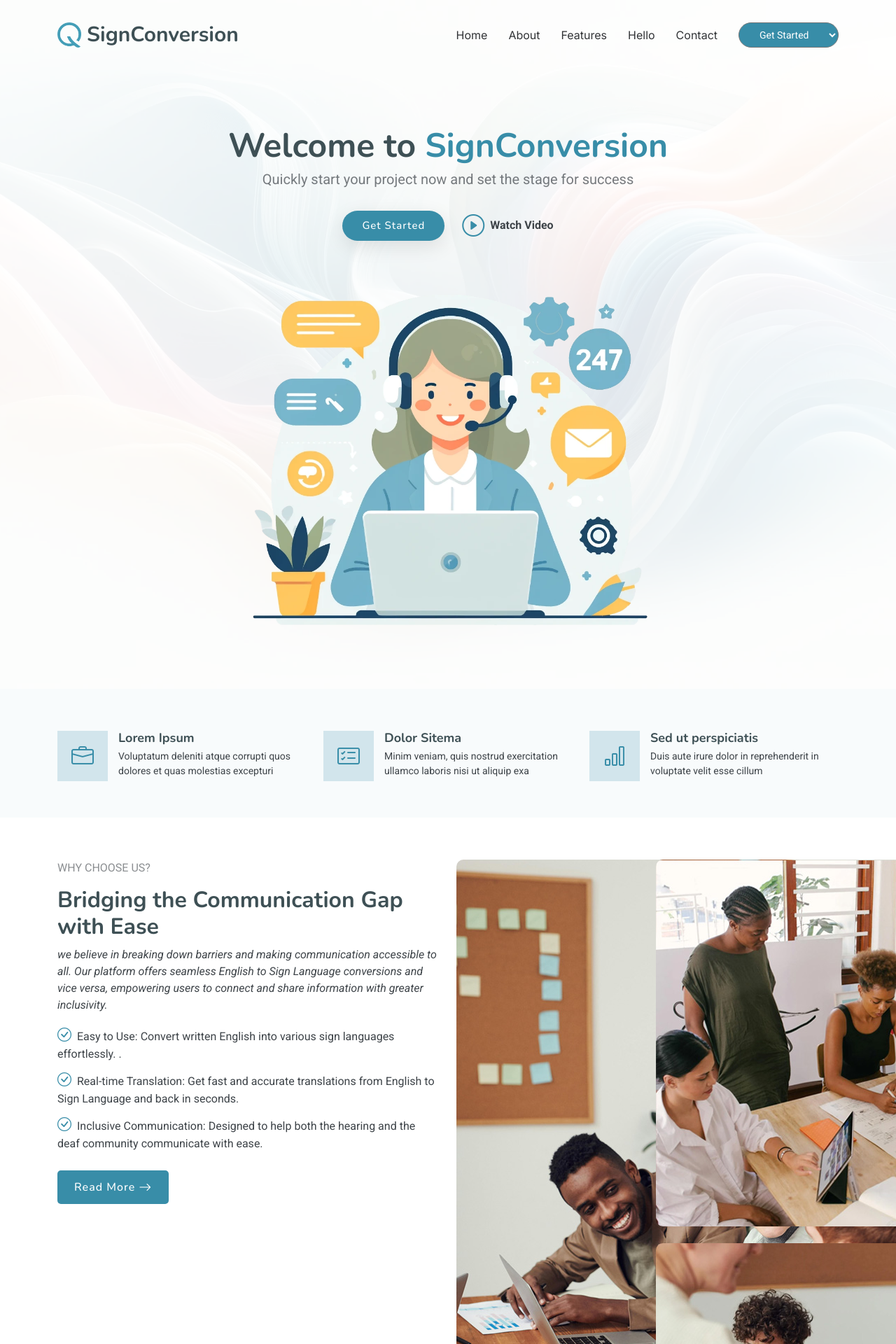
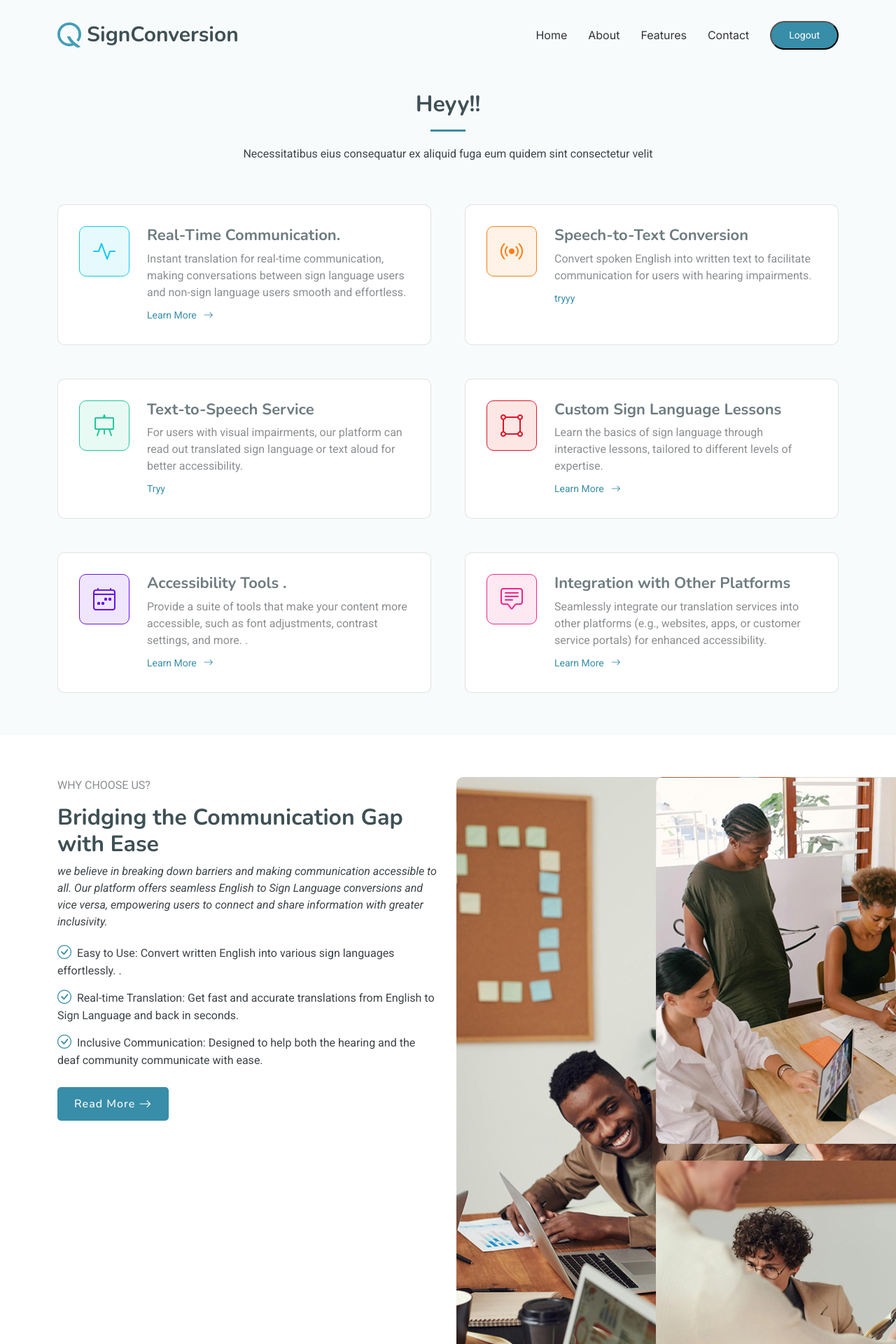
Before and after one commit to Ajaymalviy/sign_learning_college, a Django app: page / in a window 1280 px wide. Shown: the top 1920 px of the page at 70% size. Run offline with Django 5.2, Linux system fonts and the light colour scheme; the visitor is signed in with stand-in values (Sample User, id 1); some libraries are stand-ins or nearby versions.

Commit message:
modified the index file of html

```diff
--- a/myproject/myapp/templates/index.html
+++ b/myproject/myapp/templates/index.html
@@ -59,9 +59,7 @@
               <li><a href="#about">About</a></li>
               <li><a href="#features">Features</a></li>
               {% if user.is_authenticated %}
-              <li>
-                <a href="#services" >Hello</a>
-              </li>
+
             {% endif %}
               <li><a href="#contact">Contact</a></li>
 
@@ -70,14 +68,120 @@
           <i class="mobile-nav-toggle d-xl-none bi bi-list"></i>
       </nav>
 
-      <select name="ajay" class="btn-getstarted" onchange="window.location.href=this.value">
-        <option value="" disabled selected>Get Started</option>
-        <option value="{% url 'login' %}">Login</option>
-        <option value="{% url 'signup' %}">Signup</option>
-      </select>
+      {% if user.is_authenticated %}
+      <a  href="{% url 'logout' %}">
+        <button class="btn-getstarted">Logout</button>
+      </a>
+      {% else %}
+
+      <a  href="{% url 'login' %}">
+        <button class="btn-getstarted">Login</button>
+      </a>
+
+      <a  href="{% url 'signup' %}">
+        <button class="btn-getstarted">Signup</button>
+      </a>
+      {% endif %}
   </header>
 
   <main class="main">
+    {% if user.is_authenticated %}
+    <section id="services" class="services section light-background">
+
+      <!-- Section Title -->
+      <div class="container section-title" data-aos="fade-up">
+        <h2 style="margin-top: 70px;">Heyy!!</h2>
+        <p>Necessitatibus eius consequatur ex aliquid fuga eum quidem sint consectetur velit</p>
+      </div><!-- End Section Title -->
+
+      <div class="container">
+
+        <div class="row g-5">
+
+          <div class="col-lg-6" data-aos="fade-up" data-aos-delay="100">
+            <div class="service-item item-cyan position-relative">
+              <i class="bi bi-activity icon"></i>
+              <div>
+                <h3>Real-Time Communication.</h3>
+                <p>Instant translation for real-time communication, making conversations between sign language users and non-sign language users smooth and effortless.
+                </p>
+                <a href="#" class="read-more stretched-link">Learn More <i class="bi bi-arrow-right"></i></a>
+              </div>
+            </div>
+          </div><!-- End Service Item -->
+
+          <div class="col-lg-6" data-aos="fade-up" data-aos-delay="200">
+            <!-- Wrap the entire service item in an anchor tag to make the whole block clickable -->
+            <a href="{% url 'login' %}" class="service-item item-orange position-relative">
+              <i class="bi bi-broadcast icon"></i>
+              <div>
+                <h3>Speech-to-Text Conversion</h3>
+                <p>Convert spoken English into written text to facilitate communication for users with hearing impairments.</p>
+                <span class="read-more">tryyy </span>
+              </div>
+            </a>
+          </div><!-- End Service Item -->
+
+
+          <div class="col-lg-6" data-aos="fade-up" data-aos-delay="300">
+            <!-- Wrap the entire service item in an anchor tag to make the whole block clickable -->
+            <a href="{% url 'login' %}" class="service-item item-teal position-relative">
+              <i class="bi bi-easel icon"></i>
+              <div>
+                <h3>Text-to-Speech Service</h3>
+                <p>For users with visual impairments, our platform can read out translated sign language or text aloud for better accessibility.</p>
+                <span class="read-more">Tryy </span>
+              </div>
+            </a>
+          </div><!-- End Service Item -->
+
+          <div class="col-lg-6" data-aos="fade-up" data-aos-delay="400">
+            <div class="service-item item-red position-relative">
+              <i class="bi bi-bounding-box-circles icon"></i>
+              <div>
+                <h3>Custom Sign Language Lessons
+
+                </h3>
+                <p>Learn the basics of sign language through interactive lessons, tailored to different levels of expertise.
+                </p>
+                <a href="#" class="read-more stretched-link">Learn More <i class="bi bi-arrow-right"></i></a>
+              </div>
+            </div>
+          </div><!-- End Service Item -->
+
+          <div class="col-lg-6" data-aos="fade-up" data-aos-delay="500">
+            <div class="service-item item-indigo position-relative">
+              <i class="bi bi-calendar4-week icon"></i>
+              <div>
+                <h3>Accessibility Tools
+
+                  .</h3>
+                <p>Provide a suite of tools that make your content more accessible, such as font adjustments, contrast settings, and more.
+                  .</p>
+                <a href="#" class="read-more stretched-link">Learn More <i class="bi bi-arrow-right"></i></a>
+              </div>
+            </div>
+          </div><!-- End Service Item -->
+
+          <div class="col-lg-6" data-aos="fade-up" data-aos-delay="600">
+            <div class="service-item item-pink position-relative">
+              <i class="bi bi-chat-square-text icon"></i>
+              <div>
+                <h3>Integration with Other Platforms</h3>
+                <p>Seamlessly integrate our translation services into other platforms (e.g., websites, apps, or customer service portals) for enhanced accessibility.
+                </p>
+                <a href="#" class="read-more stretched-link">Learn More <i class="bi bi-arrow-right"></i></a>
+              </div>
+            </div>
+          </div><!-- End Service Item -->
+
+        </div>
+
+      </div>
+
+    </section><!-- /Services Section -->
+    {% else %}
+
 
     <!-- Hero Section -->
 
@@ -144,6 +248,9 @@
       </div>
 
     </section><!-- /Featured Services Section -->
+    {% endif %}
+       <!-- Services Section -->
+
 
     <!-- About Section -->
     <section id="about" class="about section">
@@ -310,99 +417,6 @@
 
     </section><!-- /Features Details Section -->
 
-    <!-- Services Section -->
-   {% if user.is_authenticated %}
-    <section id="services" class="services section light-background">
-
-      <!-- Section Title -->
-      <div class="container section-title" data-aos="fade-up">
-        <h2>Services</h2>
-        <p>Necessitatibus eius consequatur ex aliquid fuga eum quidem sint consectetur velit</p>
-      </div><!-- End Section Title -->
-
-      <div class="container">
-
-        <div class="row g-5">
-
-          <div class="col-lg-6" data-aos="fade-up" data-aos-delay="100">
-            <div class="service-item item-cyan position-relative">
-              <i class="bi bi-activity icon"></i>
-              <div>
-                <h3>Real-Time Communication.</h3>
-                <p>Instant translation for real-time communication, making conversations between sign language users and non-sign language users smooth and effortless.
-                </p>
-                <a href="#" class="read-more stretched-link">Learn More <i class="bi bi-arrow-right"></i></a>
-              </div>
-            </div>
-          </div><!-- End Service Item -->
-
-          <div class="col-lg-6" data-aos="fade-up" data-aos-delay="200">
-            <div class="service-item item-orange position-relative">
-              <i class="bi bi-broadcast icon"></i>
-              <div>
-                <h3>Speech-to-Text Conversion</h3>
-                <p>Convert spoken English into written text to facilitate communication for users with hearing impairments.</p>
-                <a href="#" class="read-more stretched-link">Learn More <i class="bi bi-arrow-right"></i></a>
-              </div>
-            </div>
-          </div><!-- End Service Item -->
-
-          <div class="col-lg-6" data-aos="fade-up" data-aos-delay="300">
-            <div class="service-item item-teal position-relative">
-              <i class="bi bi-easel icon"></i>
-              <div>
-                <h3>Text-to-Speech Service</h3>
-                <p>For users with visual impairments, our platform can read out translated sign language or text aloud for better accessibility.</p>                  <a href="#" class="read-more stretched-link">Learn More <i class="bi bi-arrow-right"></i></a>
-              </div>
-            </div>
-          </div><!-- End Service Item -->
-
-          <div class="col-lg-6" data-aos="fade-up" data-aos-delay="400">
-            <div class="service-item item-red position-relative">
-              <i class="bi bi-bounding-box-circles icon"></i>
-              <div>
-                <h3>Custom Sign Language Lessons
-
-                </h3>
-                <p>Learn the basics of sign language through interactive lessons, tailored to different levels of expertise.
-                </p>
-                <a href="#" class="read-more stretched-link">Learn More <i class="bi bi-arrow-right"></i></a>
-              </div>
-            </div>
-          </div><!-- End Service Item -->
-
-          <div class="col-lg-6" data-aos="fade-up" data-aos-delay="500">
-            <div class="service-item item-indigo position-relative">
-              <i class="bi bi-calendar4-week icon"></i>
-              <div>
-                <h3>Accessibility Tools
-
-                  .</h3>
-                <p>Provide a suite of tools that make your content more accessible, such as font adjustments, contrast settings, and more.
-                  .</p>
-                <a href="#" class="read-more stretched-link">Learn More <i class="bi bi-arrow-right"></i></a>
-              </div>
-            </div>
-          </div><!-- End Service Item -->
-
-          <div class="col-lg-6" data-aos="fade-up" data-aos-delay="600">
-            <div class="service-item item-pink position-relative">
-              <i class="bi bi-chat-square-text icon"></i>
-              <div>
-                <h3>Integration with Other Platforms</h3>
-                <p>Seamlessly integrate our translation services into other platforms (e.g., websites, apps, or customer service portals) for enhanced accessibility.
-                </p>
-                <a href="#" class="read-more stretched-link">Learn More <i class="bi bi-arrow-right"></i></a>
-              </div>
-            </div>
-          </div><!-- End Service Item -->
-
-        </div>
-
-      </div>
-
-    </section><!-- /Services Section -->
-    {% endif %}
 
 
     <!-- Contact Section -->
```
